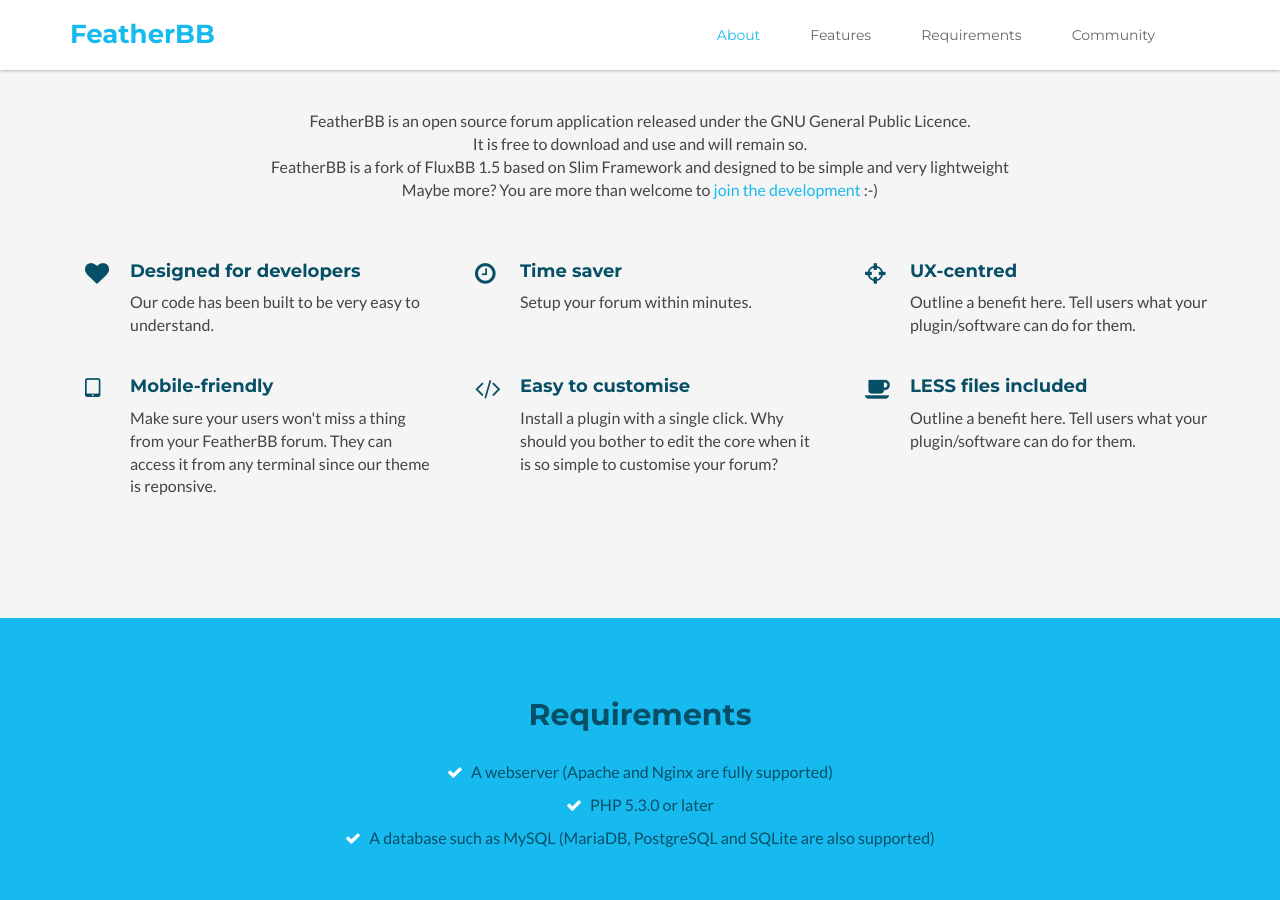
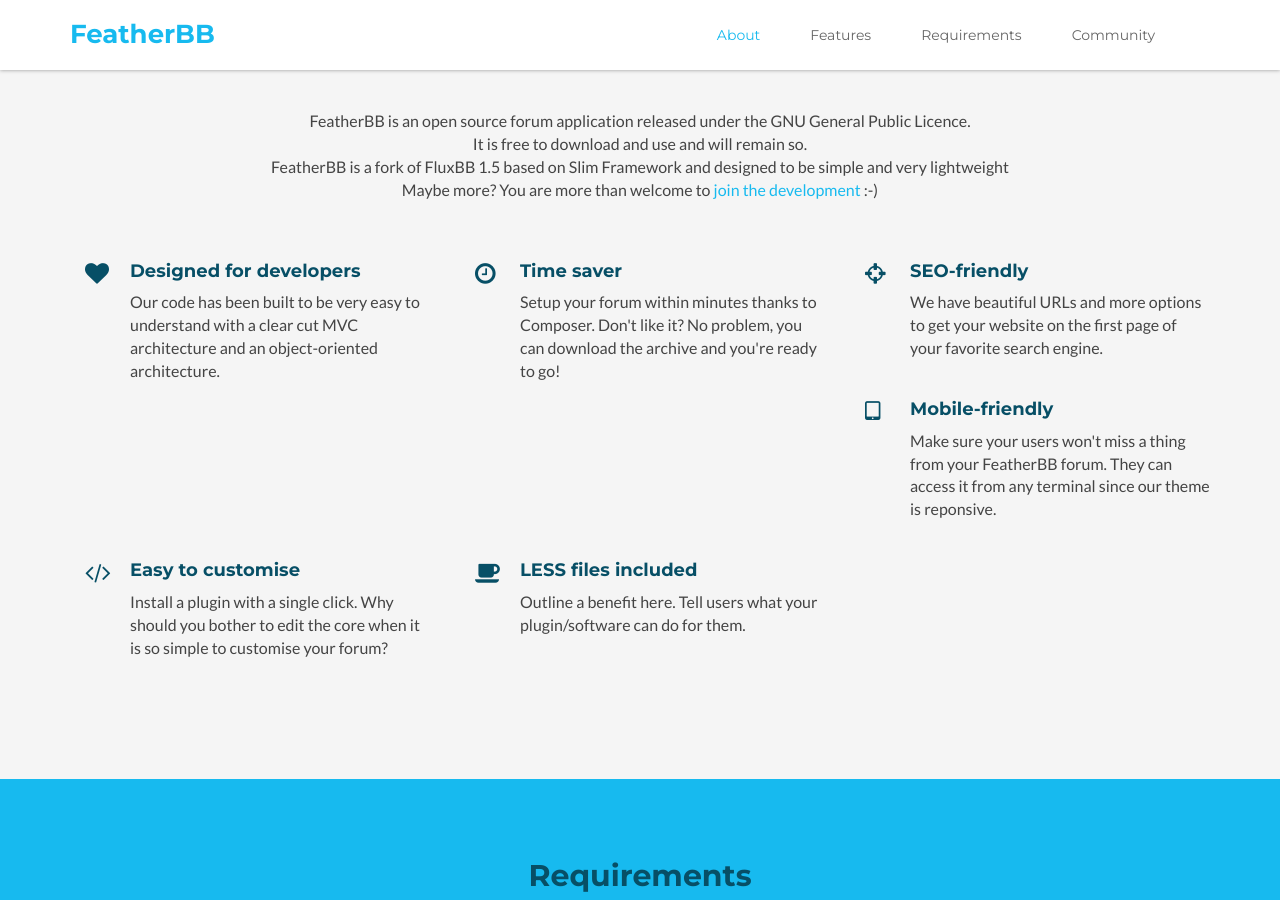
Before and after one commit to featherbb/website, a Jekyll site: the page built from index.html, in a window 1280 px wide and 900 px high, scrolled down 538 px. Built offline with Jekyll 4.4.1, drawn with Linux system fonts in a browser that asks for light colours; comment, search, counter and statistics services are not loaded.

Commit message:
Customise the website

```diff
--- a/_includes/about.html
+++ b/_includes/about.html
@@ -10,7 +10,7 @@
                     </div>
                     <div class="content">
                         <h3 class="sub-title">Designed for developers</h3>
-                        <p>Our code has been built to be very easy to understand.</p>
+                        <p>Our code has been built to be very easy to understand with a clear cut MVC architecture and an object-oriented architecture.</p>
                     </div><!--//content-->
                 </div><!--//item-->
                 <div class="item col-md-4 col-sm-6 col-xs-12">
@@ -19,7 +19,7 @@
                     </div>
                     <div class="content">
                         <h3 class="sub-title">Time saver</h3>
-                        <p>Setup your forum within minutes.</p>
+                        <p>Setup your forum within minutes thanks to Composer. Don't like it? No problem, you can download the archive and you're ready to go!</p>
                     </div><!--//content-->
                 </div><!--//item-->
                 <div class="item col-md-4 col-sm-6 col-xs-12">
@@ -27,8 +27,8 @@
                         <i class="fa fa-crosshairs"></i>
                     </div>
                     <div class="content">
-                        <h3 class="sub-title">UX-centred</h3>
-                        <p>Outline a benefit here. Tell users what your plugin/software can do for them.</p>
+                        <h3 class="sub-title">SEO-friendly</h3>
+                        <p>We have beautiful URLs and more options to get your website on the first page of your favorite search engine.</p>
                     </div><!--//content-->
                 </div><!--//item-->
                 <div class="clearfix visible-md"></div>
```
